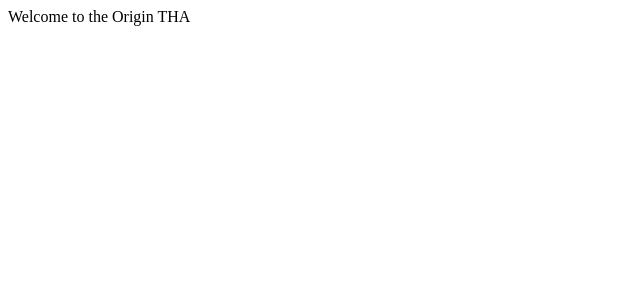
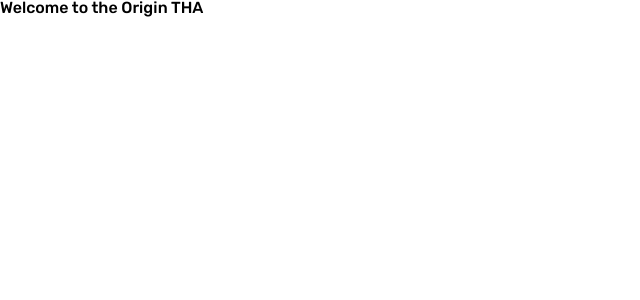
Before and after one commit to lm2almeida/saving-goals, a React (Create React App) app: page / in a window 1280 px wide. Shown: the top 300 px of the page, without its empty margins (0-640 px from the left). Built offline with nearby package versions, Linux system fonts and the light colour scheme; the HTML template or start-up script is replaced by a standard one.

Commit message:
chore(styles): add GlobalStyles component

```diff
--- a/src/App.tsx
+++ b/src/App.tsx
@@ -1,5 +1,12 @@
+import GlobalStyles from './commons/styles/GlobalStyles';
+
 function App(): JSX.Element {
-  return <div data-testid="greetings-container">Welcome to the Origin THA</div>;
+  return (
+    <>
+      <GlobalStyles />
+      <div data-testid="greetings-container">Welcome to the Origin THA</div>
+    </>
+  );
 }
 
 export default App;
--- /dev/null
+++ b/src/commons/styles/GlobalStyles/index.tsx
@@ -0,0 +1,13 @@
+import { createGlobalStyle } from 'styled-components';
+
+import fonts from '../fonts';
+import reset from '../reset';
+import variables from '../variables';
+
+const GlobalStyles = createGlobalStyle`
+  ${reset}
+  ${variables}
+  ${fonts}
+`;
+
+export default GlobalStyles;
```
